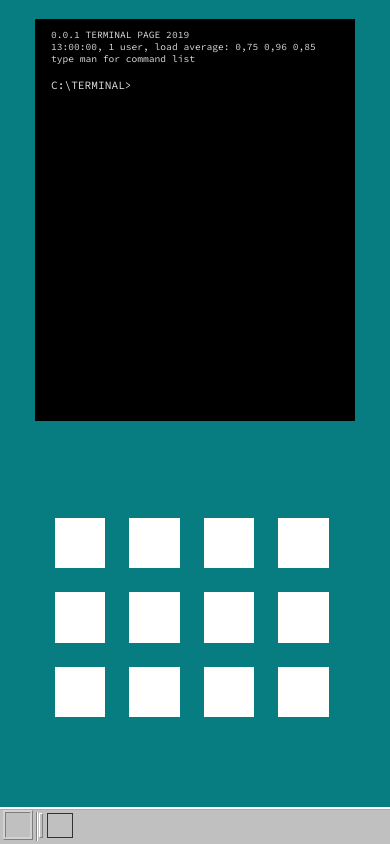
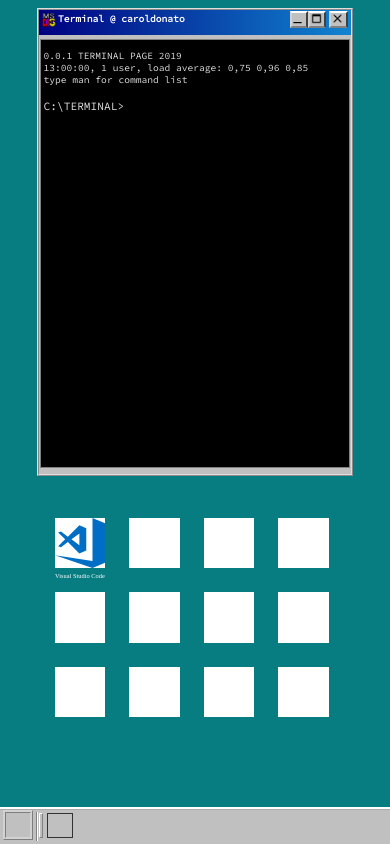
Before and after one commit to caroldonato/Terminal-Page, a plain HTML site: page index.html in a window 390 px wide. Drawn offline with Linux system fonts and the light colour scheme.

Commit message:
Title bar for terminal window

```diff
--- a/index.html
+++ b/index.html
@@ -18,7 +18,10 @@
     <section id="desktop">
 
         <div id="icon-grid">
-            <div class="desktop-icon"></div>
+            <div class="desktop-icon">
+                <img src="img/vscode.svg">
+                <p class="desktop-name">Visual Studio Code</p>
+            </div>
             <div class="desktop-icon"></div>
             <div class="desktop-icon"></div>
             <div class="desktop-icon"></div>
@@ -37,6 +40,36 @@
     <!-- TERMINAL -->
     <section id="terminal">
 
+        <div id="terminal-border">
+
+            <div id="border-pattern">
+
+                <div id="terminal-icon">
+                    <img src="img/msdos.png">
+                </div>
+
+                <div id="window-title"> Terminal @ caroldonato </div>
+
+                <div id="close-btn">
+                    <div id="close-img">
+                        <img src="img/close.png">
+                    </div>
+                </div>
+
+                <div id="maximize-btn">
+                    <div id="maximize-img">
+                        <img src="img/maximize.png">
+                    </div>
+                </div>
+
+                <div id="minimize-btn">
+                    <div id="minimize-img">
+                        <b>_</b>
+                    </div>
+                </div>
+
+            </div>
+
             <div id="terminal-window">
 
                 <p class="intro">
@@ -46,6 +79,8 @@
                 type man for command list
 
                 </p>
+
+            </div>
 
         </div>
 
--- a/style.css
+++ b/style.css
@@ -1,8 +1,5 @@
 :root {
     --primary: #ddd;
-    --dark: #333;
-    --light: #fff;
-    --shadow: 0 1px 5px rgba(104, 104, 104, 0.8);
     --windowbase: #C0C0C0;
     --terminalfont: 'Source Code Pro', monospace;
 }
@@ -21,15 +18,146 @@ body {
     grid-template-columns: repeat(2, 1fr);
 }
 
+#terminal-border {
+    position: relative;
+    margin-top: auto;
+    margin-left: auto;
+    margin-right: auto;
+    margin-bottom: 0;
+    width: 40vw;
+    height: 55vh;
+
+    background: #C0C0C0;
+    border: 0.15rem ridge #DFDFDF;
+}
+
+#border-pattern {
+    width: 99.9%;
+    height: 3vh;
+    margin: auto;
+    display: inline-block;
+    background-image: linear-gradient(to right, #000080, #1084D0);
+}
+
+#terminal-icon {
+    float: left;
+    position: relative;
+    top: 2px;
+    left: 2px;
+    width: 1em;
+    height: 1em;
+}
+
+#window-title {
+    float: left;
+    position: relative;
+    font-size: 0.6em;
+    font-weight: bolder;
+    font-family: var(--terminalfont);
+    top: 3px;
+    left: 3px;
+    margin-right: 10px;
+    color: #ffffff;
+}
+
+#minimize-btn {
+    position: relative;
+    float: right;
+    top: 1px;
+
+    width: 0.9em;
+    height: 0.8em;
+
+    background: #C0C0C0;
+    border-top: 0.15rem solid #ffffff;
+    border-left: 0.15rem solid #D1D1D1;
+    border-right: 0.15rem solid #404040;
+    border-bottom: 0.15rem solid #808080;
+    color: black;
+}
+
+#minimize-btn:hover {
+    cursor: pointer;
+}
+
+#minimize-img {
+    position: relative;
+    top: -6px;
+    left: 2px;
+    width: 100%;
+    height: 100%;
+    margin: 0 auto;
+
+    color: black;
+    font-weight: bolder;
+}
+
+#maximize-btn {
+    position: relative;
+    float: right;
+    top: 1px;
+    margin-right: 3px;
+
+    width: 0.9em;
+    height: 0.8em;
+
+    background: #C0C0C0;
+    border-top: 0.15rem solid #ffffff;
+    border-left: 0.15rem solid #D1D1D1;
+    border-right: 0.15rem solid #404040;
+    border-bottom: 0.15rem solid #808080;
+    color: black;
+}
+
+#maximize-btn:hover {
+    cursor: pointer;
+}
+
+#maximize-img {
+    position: relative;
+    top: -2px;
+    width: 100%;
+    height: 100%;
+    margin: 0 auto;
+}
+
+#close-btn {
+    position: relative;
+    float: right;
+    top: 1px;
+    margin-right: 3px;
+
+    width: 0.9em;
+    height: 0.8em;
+
+    background: #C0C0C0;
+    border-top: 0.15rem solid #ffffff;
+    border-left: 0.15rem solid #D1D1D1;
+    border-right: 0.15rem solid #404040;
+    border-bottom: 0.15rem solid #808080;
+    color: black;
+}
+
+#close-btn:hover {
+    cursor: pointer;
+}
+
+#close-img {
+    position: relative;
+    top: -2px;
+    width: 100%;
+    height: 100%;
+    margin: 0 auto;
+}
+
 #terminal-window {
-    width: 40rem;
-    height: 22rem;
+    width: 99%;
+    height: 92%;
     margin: auto;
-    margin-top: 5%;
-    padding: 0.06rem 1rem;
     overflow: auto;
 
     background: #000000;
+    border: 0.1rem ridge #808080;
     color: white;
 
     text-align: left;
@@ -91,6 +219,17 @@ body {
     background: #ffffff;
 }
 
+.desktop-icon:hover {
+    cursor: pointer;
+}
+
+.desktop-name {
+    margin: 0 auto;
+    font-size: 0.4em;
+    text-align: center;
+    color: #ffffff;
+}
+
 .menu-icon {
     width: 2.8vh;
     height: 2.8vh;
@@ -101,13 +240,14 @@ body {
 }
 
 .intro {
+    padding-left: 3px;
     font-family: var(--terminalfont);
     font-size: 0.6em;
     color: var(--primary);
 }
 
 .command-label {
-    padding: 0;
+    padding-left: 3px;
     font-family: var(--terminalfont);
     font-size: 0.7em;
     color: var(--primary);
@@ -117,23 +257,43 @@ input {
     border: none;
     outline: none;
     background: transparent;
-    padding: 0;
+    padding: 3px;
 
     font-family: var(--terminalfont);
     font-size: 0.7em;
     color: var(--primary);
 }
 
+img {
+    max-width: 100%;
+    max-height: 100%;
+}
+
 @media(max-width: 800px)
 {
+
+    #terminal-border {
+        left: 10vw;
+        width: 60vw;
+        height: 55vh;
+
+        background: #C0C0C0;
+        border: 0.15rem ridge #DFDFDF;
+    }
+
     #terminal-window {
-        width: 30rem;
-        height: 20rem;
+        width: 99%;
+        height: 92%;
+        overflow: auto;
+    }
+
+    #desktop {
+        float: left;
     }
 
     #icon-grid {
         display: grid;
-        gap: 1rem;
+        gap: 1.5rem;
         grid-template-columns: repeat(2, 1fr);
     }
 
@@ -146,9 +306,19 @@ input {
 
 @media(min-height: 740px) and (max-width: 400px)
 {
+    #terminal-border {
+        left: 0;
+        width: 80vw;
+        height: 55vh;
+
+        background: #C0C0C0;
+        border: 0.15rem ridge #DFDFDF;
+    }
+
     #terminal-window {
-        width: 18rem;
-        height: 25rem;
+        width: 99%;
+        height: 92%;
+        overflow: auto;
     }
 
     #desktop {
@@ -172,14 +342,24 @@ input {
 
 @media(max-width: 500px) and (max-height: 739px)
 {
+    #terminal-border {
+        left: 0;
+        width: 80vw;
+        height: 55vh;
+
+        background: #C0C0C0;
+        border: 0.15rem ridge #DFDFDF;
+    }
+
     #terminal-window {
-        width: 18rem;
-        height: 25rem;
+        width: 99%;
+        height: 92%;
+        overflow: auto;
     }
 
     #desktop {
         position: fixed;
-        bottom: 15vh;
+        bottom: 12vh;
         left: 19vw;
     }
 
@@ -198,14 +378,24 @@ input {
 
 @media(max-width: 400px) and (max-height: 739px)
 {
+    #terminal-border {
+        left: 0;
+        width: 80vw;
+        height: 55vh;
+
+        background: #C0C0C0;
+        border: 0.15rem ridge #DFDFDF;
+    }
+
     #terminal-window {
-        width: 18rem;
-        height: 25rem;
+        width: 99%;
+        height: 92%;
+        overflow: auto;
     }
 
     #desktop {
         position: fixed;
-        bottom: 7vh;
+        bottom: 10vh;
         left: 18vw;
     }
 
@@ -224,9 +414,19 @@ input {
 
 @media(max-width: 500px) and (max-height: 500px)
 {
+    #terminal-border {
+        left: 0;
+        width: 80vw;
+        height: 55vh;
+
+        background: #C0C0C0;
+        border: 0.15rem ridge #DFDFDF;
+    }
+
     #terminal-window {
-        width: 18rem;
-        height: 25rem;
+        width: 99%;
+        height: 92%;
+        overflow: auto;
     }
 
     #desktop {
```
Also changed, not shown: package.json (deleted, +0 -20 lines), img/close.png (added), img/maximize.png (added), img/msdos.png (added), img/vscode.png (added), img/vscode.svg (added), 1 other file. Lines whose indentation alone changed are shown as unchanged.
